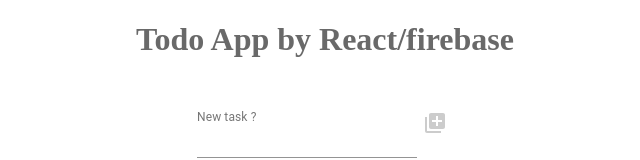
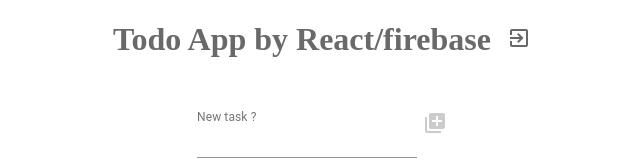
Before and after one commit to NULL-000000/udemy-todo, a React (Create React App) app: page / in a window 1280 px wide. Shown: the top 160 px of the page, without its empty margins (315-955 px from the left). Built offline with nearby package versions, Linux system fonts and the light colour scheme; no server answers; the database is empty; sample sign-in values are in the browser's storage.

Commit message:
feat: 🎸 deploy

```diff
--- a/src/App.tsx
+++ b/src/App.tsx
@@ -5,6 +5,9 @@
 import React, { useState, useEffect } from 'react';
 import styles from "./App.module.css";
 import { db } from "./firebase";
+
+import { auth } from "./firebase";
+import ExitToAppIcon from "@material-ui/icons/ExitToApp"
 
 const useStyles = makeStyles({
   field: {
@@ -17,10 +20,17 @@
   },
 });
 
-const App: React.FC = () => {
+const App: React.FC = (props: any) => {
   const [tasks, setTasks] = useState([{ id: "", title: ""}]);
   const [input, setInput] = useState("");
   const classes = useStyles();
+
+  useEffect(() => {
+    const unSub = auth.onAuthStateChanged((user) => {
+      !user && props.history.push("Login")
+    })
+    return () => unSub();
+  })
 
   useEffect(() => {
     const unSub = db.collection("tasks").onSnapshot((snapshot) => {
@@ -39,6 +49,19 @@
   return (
     <div className={styles.app__root}>
       <h1>Todo App by React/firebase</h1>
+      <button
+        className={styles.app__logout}
+        onClick={async () => {
+          try {
+            await auth.signOut();
+            props.history.push("login");
+          } catch (error: any) {
+            alert(error.message);
+          }
+        }}
+      >
+        <ExitToAppIcon></ExitToAppIcon>
+      </button>
       <br />
       <FormControl>
         <TextField
--- a/src/Login.tsx
+++ b/src/Login.tsx
@@ -9,9 +9,10 @@
   const [password, setPassword] = useState("");
 
   useEffect(() => {
-    auth.onAuthStateChanged((user) => {
+    const unSub = auth.onAuthStateChanged((user) => {
       user && props.history.push("/");
     });
+    return () => unSub();
   }, [props.history]);
 
   return (
--- a/src/TaskItem.tsx
+++ b/src/TaskItem.tsx
@@ -1,6 +1,5 @@
 import React, { ReactHTMLElement, useState } from "react"
 import styles from "./TaskItem.module.css"
-import * as firebase from "firebase/app";
 import { ListItem, TextField, Grid } from "@material-ui/core";
 import DeleteOutlineOutlinedIcon from "@material-ui/icons/DeleteOutlineOutlined";
 import EditOutlinedIcon from "@material-ui/icons/EditOutlined";
```
Also changed, not shown: firebase.json (added), 1 other file (tests, documents, lock files or other folders).
